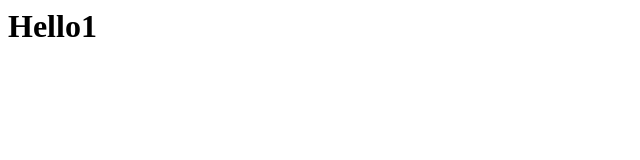
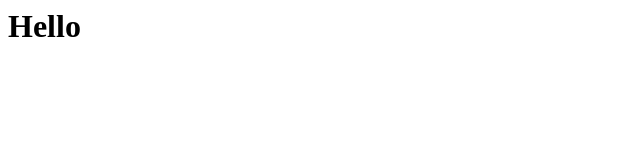
Before and after one commit to yochida/testgit, a plain HTML site: page index.html in a window 1280 px wide. Shown: the full height of the page, 0-640 px from the left. Drawn offline with Linux system fonts and the light colour scheme.

Commit message:
Revert "hello1"
This reverts commit 0c55e25b5caef671329600d5b55bc65c09026f5d.

```diff
--- a/index.html
+++ b/index.html
@@ -1 +1 @@
-<h1>Hello1</h1>
+<h1>Hello</h1>
```
